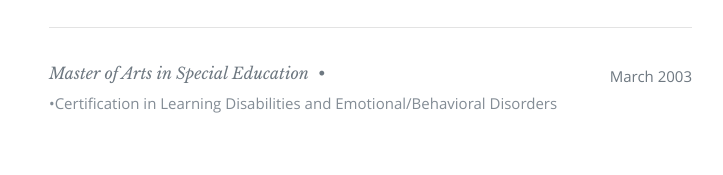
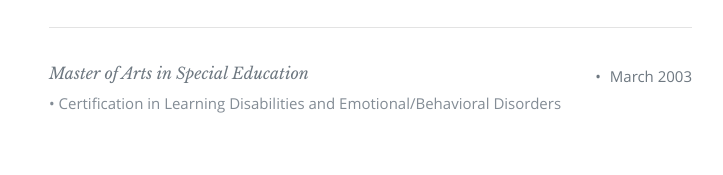
Before and after one commit to jessicalieberman/jessicalieberman.github.io, a plain HTML site: page index.html in a window 1280 px wide. Shown: the part 1379-1554 px from the top of the page, 356-1079 px from the left. Drawn offline with nearby package versions, Linux system fonts and the light colour scheme.

Commit message:
Fixed paragraph indentations in Work Section

```diff
--- a/index.html
+++ b/index.html
@@ -153,9 +153,9 @@
                   </div>
                   <hr />
 
-                  <p><span class="info">Master of Arts in Special Education <span>&bull;</span><em class="date" style="float: right">March 2003</em></span>
+                  <p><span class="info">Master of Arts in Special Education <em class="date" style="float: right"><span>&bull;</span> March 2003</em></span>
                   <br>
-                  <span>&bull;</span>Certification in Learning Disabilities and Emotional/Behavioral Disorders
+                  <span>&bull;</span> Certification in Learning Disabilities and Emotional/Behavioral Disorders
                   <!-- Extra Details
                   <p>
                   Lorem ipsum dolor sit amet, consectetuer adipiscing elit. Aenean commodo ligula eget dolor. Aenean massa.
```
